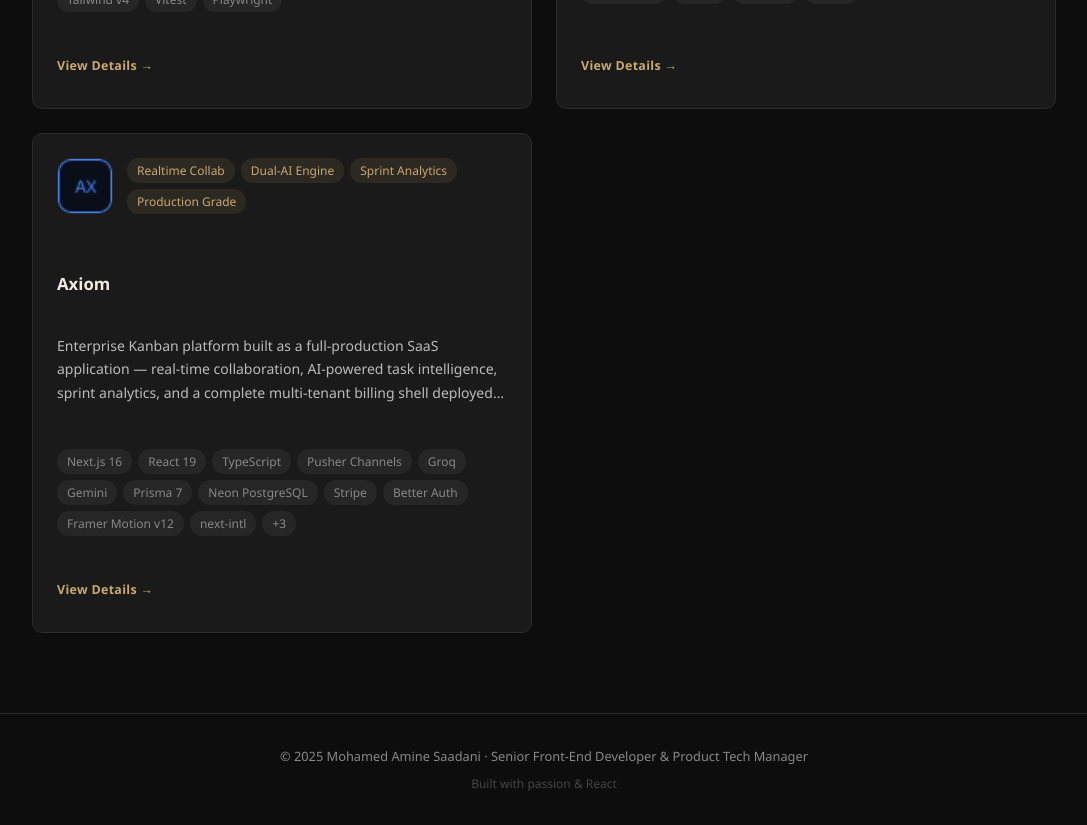
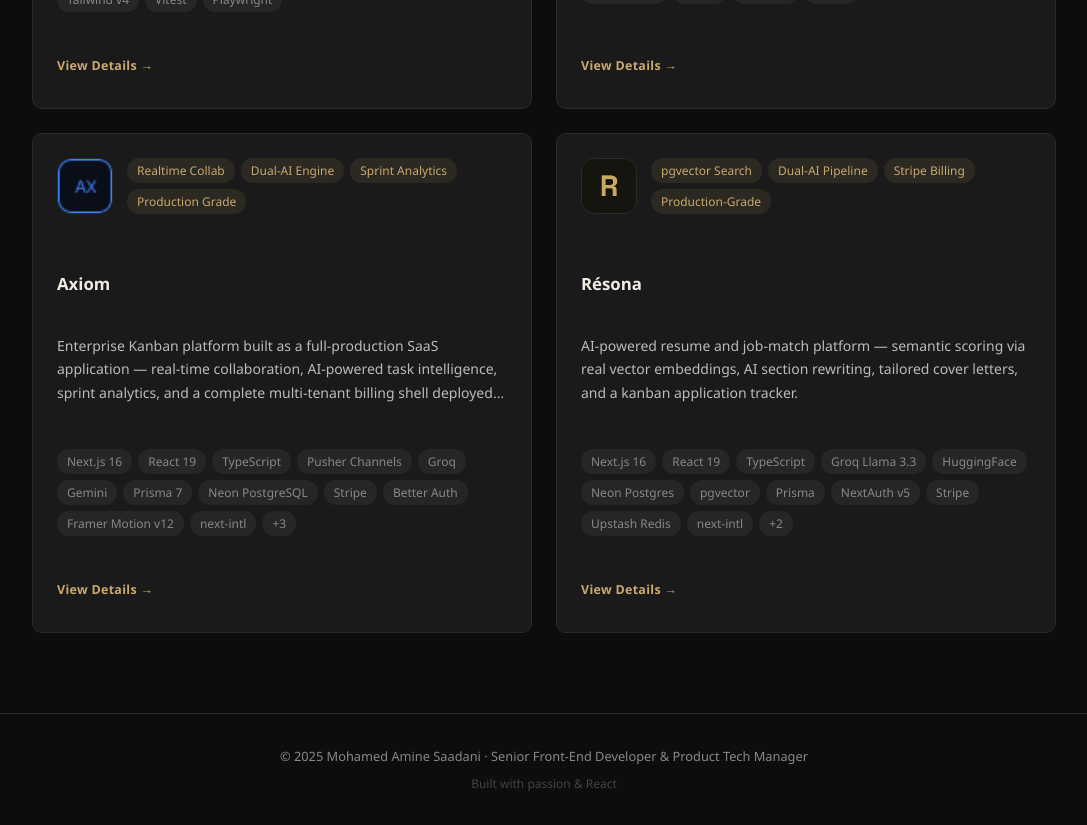
Before and after one commit to SaadaniMohamedAmine/portfolio-mas, a React (Vite) app: page /projects/ai-powered in a window 1280 px wide. Shown: the part 860-1685 px from the top of the page, without its empty margins (96-1183 px from the left). Built offline with nearby package versions, Linux system fonts and the light colour scheme.

Commit message:
feat: add Résona project card to AI-Powered category
Adds the Résona project card (icon, badges, description, tech stack) to
the portfolio's AI-Powered projects page. Detail page content and
gallery to follow in a later commit.

Co-Authored-By: Claude Sonnet 5 <noreply@anthropic.com>

```diff
--- a/src/data.ts
+++ b/src/data.ts
@@ -447,6 +447,21 @@ export const projects: ProjectItem[] = [
     },
   },
   {
+    icon: 'FileSearch',
+    title: 'Résona',
+    description: 'AI-powered resume and job-match platform — semantic scoring via real vector embeddings, AI section rewriting, tailored cover letters, and a kanban application tracker.',
+    metrics: ['pgvector Search', 'Dual-AI Pipeline', 'Stripe Billing', 'Production-Grade'],
+    stack: ['Next.js 16', 'React 19', 'TypeScript', 'Groq Llama 3.3', 'HuggingFace', 'Neon Postgres', 'pgvector', 'Prisma', 'NextAuth v5', 'Stripe', 'Upstash Redis', 'next-intl', 'Tailwind v4', 'UploadThing'],
+    category: 'ai',
+    logoImage: '/resona-icon.png',
+    published: true,
+    details: {
+      longDescription: 'AI-powered resume and job-match platform — semantic scoring via real vector embeddings, AI section rewriting, tailored cover letters, and a kanban application tracker.',
+      highlights: [],
+      status: 'In Progress',
+    },
+  },
+  {
     icon: 'FileText',
     title: 'AI Resume Analyzer',
     description: 'Upload a CV and a job description — AI scores the match, highlights gaps, and rewrites weak sections to boost application success.',
```
Also changed, not shown: public/resona-icon.png (added).
